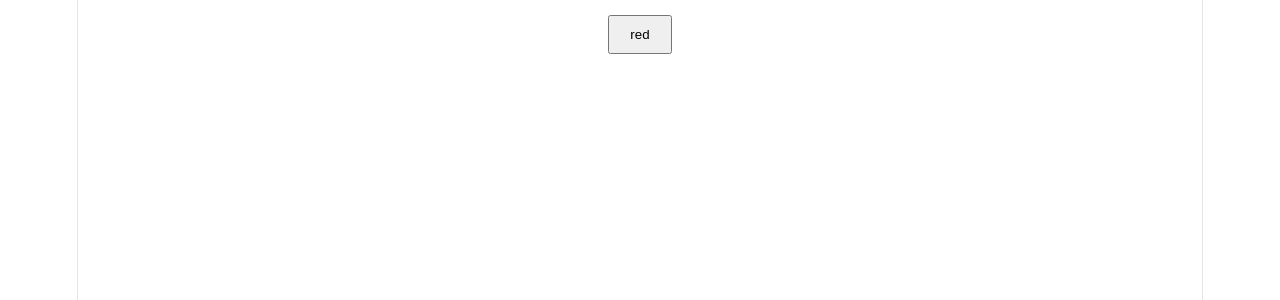
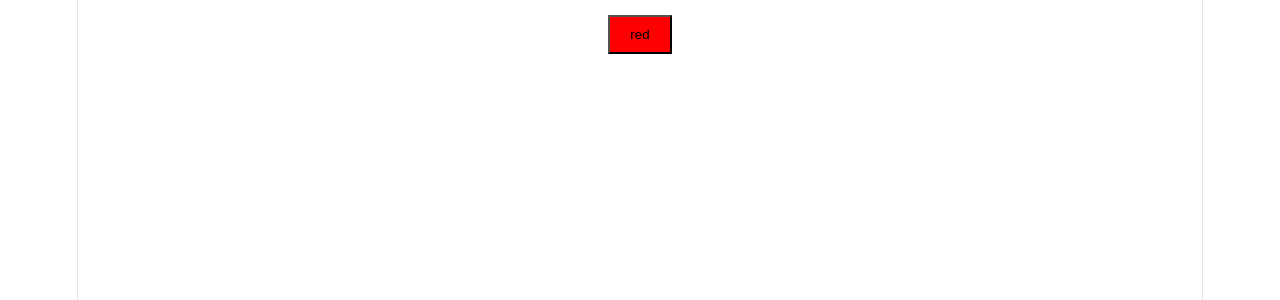
Before and after one commit to santiagobarua-glitch/react-proyecto-SantiagoBarua, a React (Vite) app: page / in a window 1280 px wide. Shown: the top 300 px of the page. Built offline with nearby package versions, Linux system fonts and the light colour scheme.

Commit message:
fix: correct function name and update button style in Semaforo component

```diff
--- a/src/classThree/lesson 2/TrafficLight.tsx
+++ b/src/classThree/lesson 2/TrafficLight.tsx
@@ -3,7 +3,7 @@ import { useState } from "react";
 function Semaforo() {
     const [color, setColor] = useState("red");
 
-    const ChangeColor = () => {
+    const cambiarColor = () => {
         if (color === "red") {
             setColor("yellow");
         } else if (color === "green") {
@@ -15,7 +15,7 @@ function Semaforo() {
 
     return (
         <div>
-            <button type="button" onClick={ChangeColor} style={{ marginTop: "15px", padding: "10px 20px", cursor: "pointer" }}>
+            <button type="button" onClick={cambiarColor} style={{ marginTop: "15px", padding: "10px 20px", cursor: "pointer", backgroundColor:color }}>
                 <p>{color}</p>
             </button>
         </div>
```
